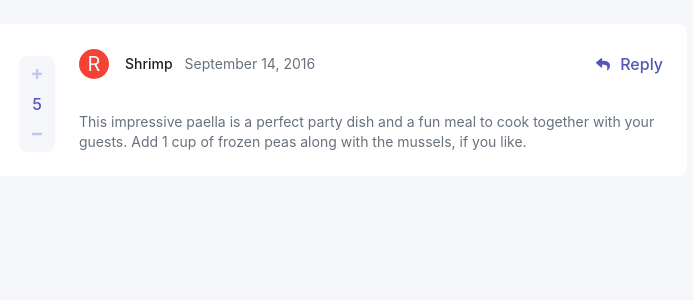
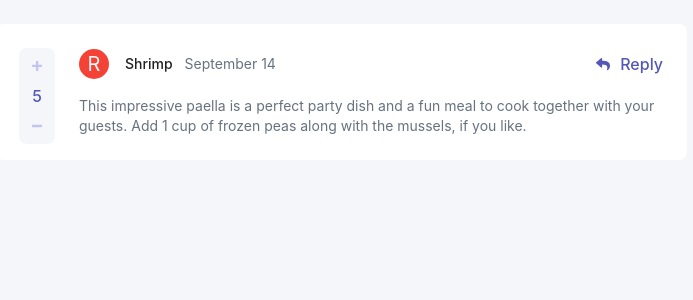
Before and after one commit to Danny-Lenko/r-fm-comments-section, a React (Vite) app: page / in a window 1280 px wide. Shown: the top 300 px of the page, without its empty margins (299-992 px from the left). Built offline with nearby package versions, Linux system fonts and the light colour scheme.

Commit message:
finished card layout

```diff
--- a/src/CommentCard.tsx
+++ b/src/CommentCard.tsx
@@ -3,18 +3,19 @@ import CardHeader from '@mui/material/CardHeader';
 import CardContent from '@mui/material/CardContent';
 import CardActions from '@mui/material/CardActions';
 import Avatar from '@mui/material/Avatar';
-import IconButton, { IconButtonProps } from '@mui/material/IconButton';
+import IconButton from '@mui/material/IconButton';
 import Typography from '@mui/material/Typography';
 import { red } from '@mui/material/colors';
 import Box from '@mui/material/Box';
-import { IconReply, IconPlus, IconMinus, iconButtonStylesReply, iconButtonStylesLike } from './commentCardIcons';
+import { IconReply, IconPlus, IconMinus, iconButtonStylesReply, iconButtonStylesLike, iconButtonStylesReplySmall } from './commentCardIcons';
 import { cardStyles, cardActionStyles, cardHeaderStyles } from './commentCardStyles'
-
 
 export default function CommentCard() {
 
    return (
-      <Card elevation={0} sx={cardStyles}>
+      <Card elevation={0} sx={cardStyles} >
+         {/* box with likes btns container & small screen reply btn */}
+         <Box id='buttonsBox'>
             <CardActions disableSpacing sx={cardActionStyles}>
                <IconButton size='small' sx={iconButtonStylesLike}>
                   <IconPlus sx={{ fontSize: 10 }} viewBox='0.5 1 10 10' />
@@ -26,7 +27,15 @@ export default function CommentCard() {
                   <IconMinus sx={{ fontSize: 10, fontWeight: 400 }} viewBox='0 -3.5 10 10' />
                </IconButton>
             </CardActions>
-
+            {/* xs screen reply button */}
+            <IconButton sx={iconButtonStylesReplySmall}>
+               <IconReply sx={{ transform: 'translateY(25%)' }} />
+               <Typography fontWeight={500}>
+                  Reply
+               </Typography>
+            </IconButton>
+         </Box>
+         {/* text content box with header & main content */}
          <Box>
             <CardHeader
                sx={cardHeaderStyles}
@@ -35,6 +44,7 @@ export default function CommentCard() {
                      R
                   </Avatar>
                }
+               // sm screen reply button
                action={
                   <IconButton sx={iconButtonStylesReply}>
                      <IconReply sx={{ transform: 'translateY(25%)' }} />
@@ -44,7 +54,7 @@ export default function CommentCard() {
                   </IconButton>
                }
                title="Shrimp"
-               subheader="September 14, 2016"
+               subheader="September 14"
             />
             <CardContent>
                <Typography variant="body2" color='greyCustom.dark'>
--- a/src/commentCardIcons.tsx
+++ b/src/commentCardIcons.tsx
@@ -1,27 +1,31 @@
 import { createSvgIcon } from '@mui/material/utils';
 import { Theme } from '@mui/material/styles';
 
-export const iconButtonStylesReply = {
-   color: 'blueCustom.main',
-   transition: (theme: Theme) => theme.transitions.create('all', {
-      duration: theme.transitions.duration.standard,
-   }),
-   '&:hover': {
-      bgcolor: 'unset',
-      color: 'blueCustom.light'
+type TransitionFn = (theme: Theme) => any
+
+class IconButtonStyles {
+   color: string
+   '&:hover': Object
+   transition: TransitionFn
+   display: Object
+   constructor(
+      color: string,
+      hover: Object,
+      display: Object = { xs: 'flex', sm: 'flex' },
+      transition: TransitionFn = (theme: Theme) => theme.transitions.create('all', {
+         duration: theme.transitions.duration.standard,
+      })
+   ) {
+      this.color = color
+      this['&:hover'] = hover
+      this.transition = transition
+      this.display = display
    }
 }
 
-export const iconButtonStylesLike = {
-   color: 'blueCustom.light',
-   transition: (theme: Theme) => theme.transitions.create('all', {
-      duration: theme.transitions.duration.standard,
-   }),
-   '&:hover': {
-      bgcolor: 'unset',
-      color: 'blueCustom.main'
-   }
-}
+export const iconButtonStylesReply = new IconButtonStyles('blueCustom.main', { bgcolor: 'unset', color: 'blueCustom.light' })
+export const iconButtonStylesReplySmall = new IconButtonStyles('blueCustom.main', { bgcolor: 'unset', color: 'blueCustom.light' }, { xs: 'flex', sm: 'none' })
+export const iconButtonStylesLike = new IconButtonStyles('blueCustom.light', { bgcolor: 'unset', color: 'blueCustom.main' })
 
 export const IconReply = createSvgIcon(
    <path width={'24px'} height='24px' d="M.227 4.316 5.04.16a.657.657 0 0 1 1.085.497v2.189c4.392.05 7.875.93 7.875 5.093 0 1.68-1.082 3.344-2.279 4.214-.373.272-.905-.07-.767-.51 1.24-3.964-.588-5.017-4.829-5.078v2.404c0 .566-.664.86-1.085.496L.227 5.31a.657.657 0 0 1 0-.993Z" />,
@@ -34,6 +38,6 @@ export const IconPlus = createSvgIcon(
 )
 
 export const IconMinus = createSvgIcon(
-   <path d="M9.256 2.66c.204 0 .38-.056.53-.167.148-.11.222-.243.222-.396V.722c0-.152-.074-.284-.223-.395a.859.859 0 0 0-.53-.167H.76a.859.859 0 0 0-.53.167C.083.437.009.57.009.722v1.375c0 .153.074.285.223.396a.859.859 0 0 0 .53.167h8.495Z"/>,
+   <path d="M9.256 2.66c.204 0 .38-.056.53-.167.148-.11.222-.243.222-.396V.722c0-.152-.074-.284-.223-.395a.859.859 0 0 0-.53-.167H.76a.859.859 0 0 0-.53.167C.083.437.009.57.009.722v1.375c0 .153.074.285.223.396a.859.859 0 0 0 .53.167h8.495Z" />,
    'IconMinus'
 )
--- a/src/commentCardStyles.ts
+++ b/src/commentCardStyles.ts
@@ -6,9 +6,17 @@ export const cardStyles = {
    flexDirection: { xs: 'column-reverse', sm: 'row' },
    alignItems: 'center',
    borderRadius: 2,
-   // '*': {
-   //    px: {xs: 0, sm: 'unset'}
-   // }
+   '& .MuiCardContent-root': {
+      py: { xs: 0 },
+      pb: 0,
+      px: {xs: 0.5, sm: 2}
+   },
+   '& .MuiBox-root#buttonsBox': {
+      display: 'flex',
+      justifyContent: 'space-between',
+      width: {xs: '100%', sm: 'fit-content'},
+      mb: {xs: 2, sm: 0}
+   }
 }
 
 export const cardActionStyles = {
@@ -26,9 +34,8 @@ export const cardActionStyles = {
    }
 }
 
-// fontWeight={500} sx={{color: 'blueCustom.main', my: 1}}
-
 export const cardHeaderStyles = {
+   px: {xs: 0.5, sm: 2},
    '& .MuiCardHeader-content': {
       display: 'flex',
       gap: 1.5
```
Lines whose indentation alone changed are shown as unchanged.
